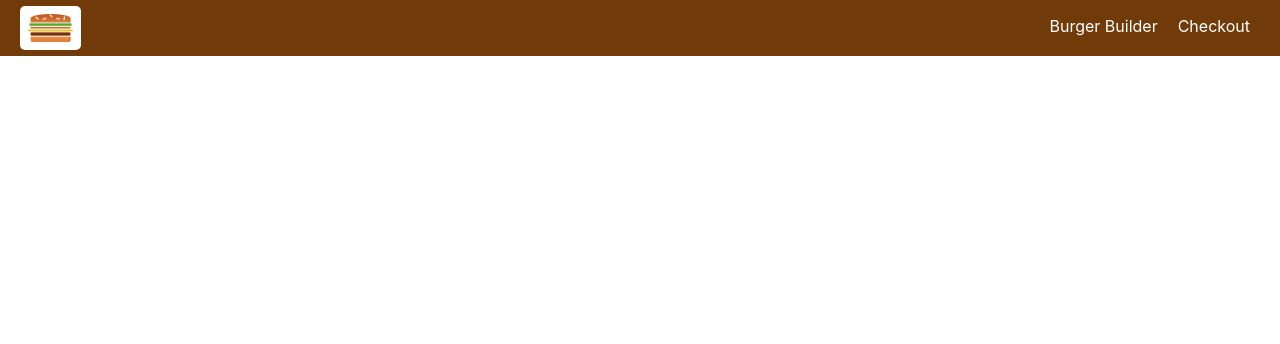
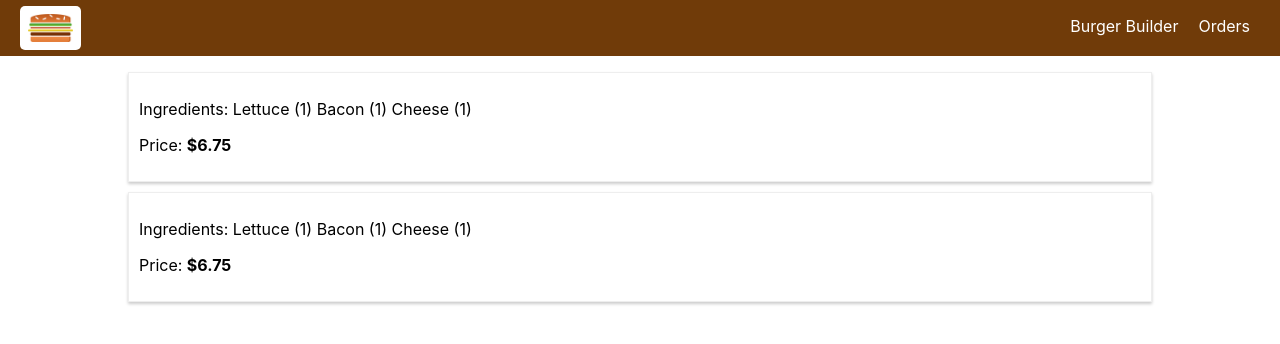
Before and after one commit to MForte101/react-burger-app, a React (Create React App) app: page /orders in a window 1280 px wide. Shown: the top 344 px of the page. Built offline with nearby package versions, Linux system fonts and the light colour scheme.

Commit message:
Order/s component creation

```diff
--- a/src/App.js
+++ b/src/App.js
@@ -1,8 +1,9 @@
 import React, { Component } from 'react';
-import { Route } from 'react-router-dom';
+import { Route, Switch } from 'react-router-dom';
 import Layout from './components/Layout/Layout';
 import BurgerBuilder from './containers/BurgerBuilder/BurgerBuilder';
 import Checkout from './containers/Checkout/Checkout';
+import Orders from './containers/Orders/Orders';
 
 class App extends Component
  {
@@ -10,8 +11,11 @@ class App extends Component
   return (
     <div>
       <Layout>
+        <Switch>
         <Route path="/checkout" component={Checkout} />
+        <Route path="/orders" component={Orders} />
         <Route path="/" exact component={BurgerBuilder} />
+        </Switch>
       </Layout>
     </div>
   );
--- a/src/components/Navigation/Toolbar/NavigationItems/NavigationItem/NavigationItem.js
+++ b/src/components/Navigation/Toolbar/NavigationItems/NavigationItem/NavigationItem.js
@@ -1,9 +1,10 @@
 import React from 'react';
+import { NavLink} from 'react-router-dom';
 import classes from './NavigationItem.module.css';
 
 const navigationItem = (props) => {
     return (
-        <li className={classes.NavigationItem}><a className={props.active ? classes.active : null} href={props.link}>{props.children}</a></li>
+        <li className={classes.NavigationItem}><NavLink to={props.link}>{props.children}</NavLink></li>
     );
 }
 
--- a/src/components/Navigation/Toolbar/NavigationItems/NavigationItems.js
+++ b/src/components/Navigation/Toolbar/NavigationItems/NavigationItems.js
@@ -4,8 +4,8 @@ import NavigationItem from './NavigationItem/NavigationItem';
 const navigationItems = (props) => {
     return (
         <ul className={classes.NavigationItems}>
-            <NavigationItem link="/" active>Burger Builder</NavigationItem>
-            <NavigationItem link="/">Checkout</NavigationItem>
+            <NavigationItem link="/">Burger Builder</NavigationItem>
+            <NavigationItem link="/orders">Orders</NavigationItem>
         </ul>
     );
 }
--- /dev/null
+++ b/src/components/Order/Order.js
@@ -0,0 +1,14 @@
+import React from 'react';
+import classes from './Order.module.css';
+
+const Order = (props) => {
+
+    return (
+        <div className={classes.Order}>
+            <p>Ingredients: Lettuce (1) Bacon (1) Cheese (1)</p>
+            <p>Price: <strong>$6.75</strong></p>
+        </div>
+    );
+}
+
+export default Order;
--- /dev/null
+++ b/src/components/Order/Order.module.css
@@ -0,0 +1,8 @@
+.Order {
+    width: 80%;
+    border: 1px solid #eee;
+    box-shadow: 0 2px 3px #ccc;
+    padding: 10px;
+    margin: 10px auto;
+    box-sizing: border-box;
+}
--- a/src/containers/Checkout/Checkout.js
+++ b/src/containers/Checkout/Checkout.js
@@ -5,6 +5,7 @@ import ContactInfo from '../Checkout/ContactInfo/ContactInfo';
 
 const Checkout = (props) => {
     let [ingredientList, setIngredientList] = useState({});
+    let [totalPrice, setTotalPrice] = useState(0);
 
 
     useEffect(() => {
@@ -12,13 +13,18 @@ const Checkout = (props) => {
             console.log(props.location);
             const query = new URLSearchParams(props.location.search);
             const ingredientObject = {};
+            let price = 0;
             for (let param of query.entries()) {
                 if (param[0] === 'price') {
+                    price = param[1];
+                }
+                else {
+                    ingredientObject[param[0]] = +param[1];
+                }
 
-                }
-                ingredientObject[param[0]] = +param[1];
             }
             setIngredientList(ingredientObject);
+            setTotalPrice(price);
             console.log('Ingredient Object:');
             console.log(ingredientObject);
 
@@ -46,10 +52,9 @@ const Checkout = (props) => {
                 ingredients={ingredientList}
             />
             <Route path={ props.match.path + '/contact-info'}
-            render={() => (
-            <ContactInfo ingredients={ingredientList} />
-
-            )
+            render={(props) => (
+            <ContactInfo ingredients={ingredientList} price={totalPrice} {...props} />
+                )
             }/>
         </div>
     );
--- a/src/containers/Checkout/ContactInfo/ContactInfo.js
+++ b/src/containers/Checkout/ContactInfo/ContactInfo.js
@@ -2,6 +2,7 @@ import React, { useState } from 'react';
 import Button from '../../../components/UI/Button/Button';
 import classes from './ContactInfo.module.css';
 import axiosOrders from '../../../axiosOrders';
+import Spinner from '../../../components/Spinner/Spinner';
 
 const ContactInfo = (props) => {
     let [loading, setLoading] = useState(false);
@@ -12,13 +13,15 @@ const ContactInfo = (props) => {
         postalCode: '',
     });
 
+    console.log(props);
+
     const orderHandler = (e) => {
         e.preventDefault();
         console.log(props.ingredients);
         setLoading(true);
         const order = {
             ingredients: props.ingredients,
-            price: props.totalPrice,
+            price: props.price,
             customer: {
                 name: name,
                 adress: {
@@ -34,6 +37,7 @@ const ContactInfo = (props) => {
         axiosOrders.post('/orders.json', order).then(
             response => {
                 setLoading(false);
+                props.history.push('/');
             }).catch(
                 error => {
                     console.log(error);
@@ -43,8 +47,12 @@ const ContactInfo = (props) => {
 
     }
 
-
-
+    if (loading === true) {
+        return (
+            <Spinner />
+        );
+    }
+    else {
         return (
             <div className={classes.ContactInfo}>
                 <h4>Enter your contact information</h4>
@@ -57,6 +65,10 @@ const ContactInfo = (props) => {
                 </form>
             </div>
         )
+
+    }
+
+
 }
 
 export default ContactInfo;
--- /dev/null
+++ b/src/containers/Orders/Orders.js
@@ -0,0 +1,16 @@
+import React, { useState, useEffect } from 'react';
+import Order from '../../components/Order/Order';
+
+const Orders = () => {
+
+
+
+    return (
+        <div>
+            <Order />
+            <Order />
+        </div>
+    )
+}
+
+export default Orders;
```
Also changed, not shown: 1 other file (tests, documents, lock files or other folders). Lines whose indentation alone changed are shown as unchanged.
